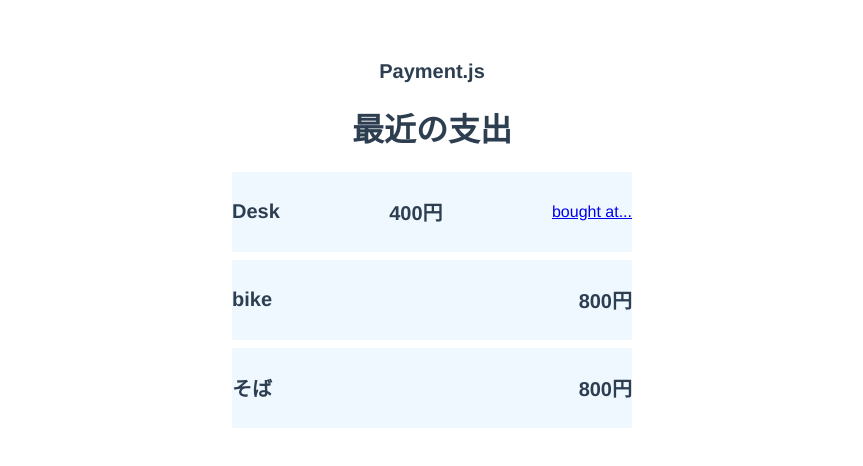
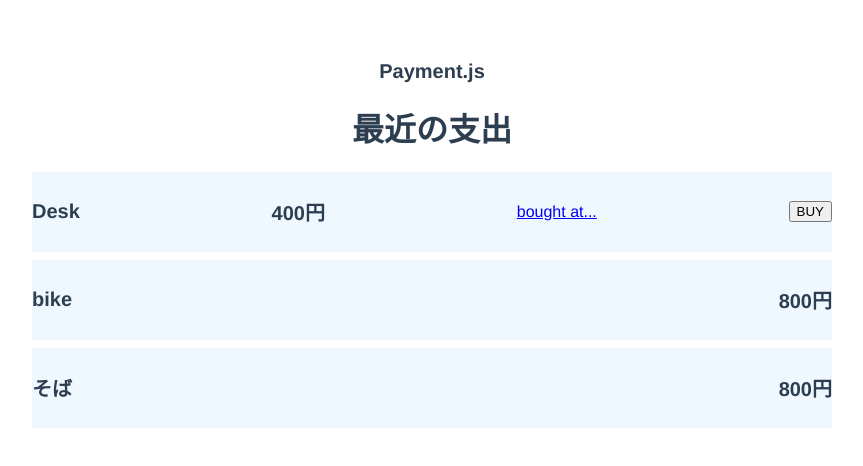
Before and after one commit to hosokawa-y/vue-sample, a Vue app: page / in a window 1280 px wide. Shown: the top 466 px of the page, without its empty margins (208-1071 px from the left). Built offline with nearby package versions, Linux system fonts and the light colour scheme.

Commit message:
v-onを使う

```diff
--- a/src/components/Payment.vue
+++ b/src/components/Payment.vue
@@ -1,9 +1,13 @@
 <script setup lang="ts">
- const itemName1 = 'Desk'
- const itemName2 = 'bike'
- const price1 = 400
- const price2 = 800
- const url1 = "https://www.amazon.co.jp/【国内正規品-メーカー保証1年】FELLOW-Stagg-温度調整機能付き電気ケトル-【PSE認証済】/dp/B09MKFCKYY"
+const itemName1 = 'Desk'
+const itemName2 = 'bike'
+const price1 = 400
+const price2 = 800
+const url1 = "https://www.amazon.co.jp/【国内正規品-メーカー保証1年】FELLOW-Stagg-温度調整機能付き電気ケトル-【PSE認証済】/dp/B09MKFCKYY"
+
+const buy = (itemName: string) => {
+    alert('Are you sure to buy ' + itemName + '?')
+}
 </script>
 
 <template>
@@ -12,12 +16,15 @@
         <h1>最近の支出</h1>
         <div class="payment">
             <label>{{ itemName1 }}</label>
-            <label>{{price1}}円</label>
+            <label>{{ price1 }}円</label>
+            <!-- v-bind  でscript内に書かれた変数を呼び出す-->
             <a v-bind:href="url1">bought at...</a>
+            <!-- v-on  でscript内に書かれた関数を呼び出す-->
+            <button v-on:click="buy(itemName1)">BUY</button>
         </div>
         <div class="payment">
-            <label>{{ itemName2}}</label>
-            <label>{{price2}}円</label>
+            <label>{{ itemName2 }}</label>
+            <label>{{ price2 }}円</label>
         </div>
         <div class="payment">
             <label>そば</label>
@@ -38,7 +45,7 @@
     display: flex;
     justify-content: space-between;
     height: 80px;
-    width: 400px;
+    width: 800px;
     align-items: center;
     background-color: aliceblue;
     margin-bottom: 8px;
```
